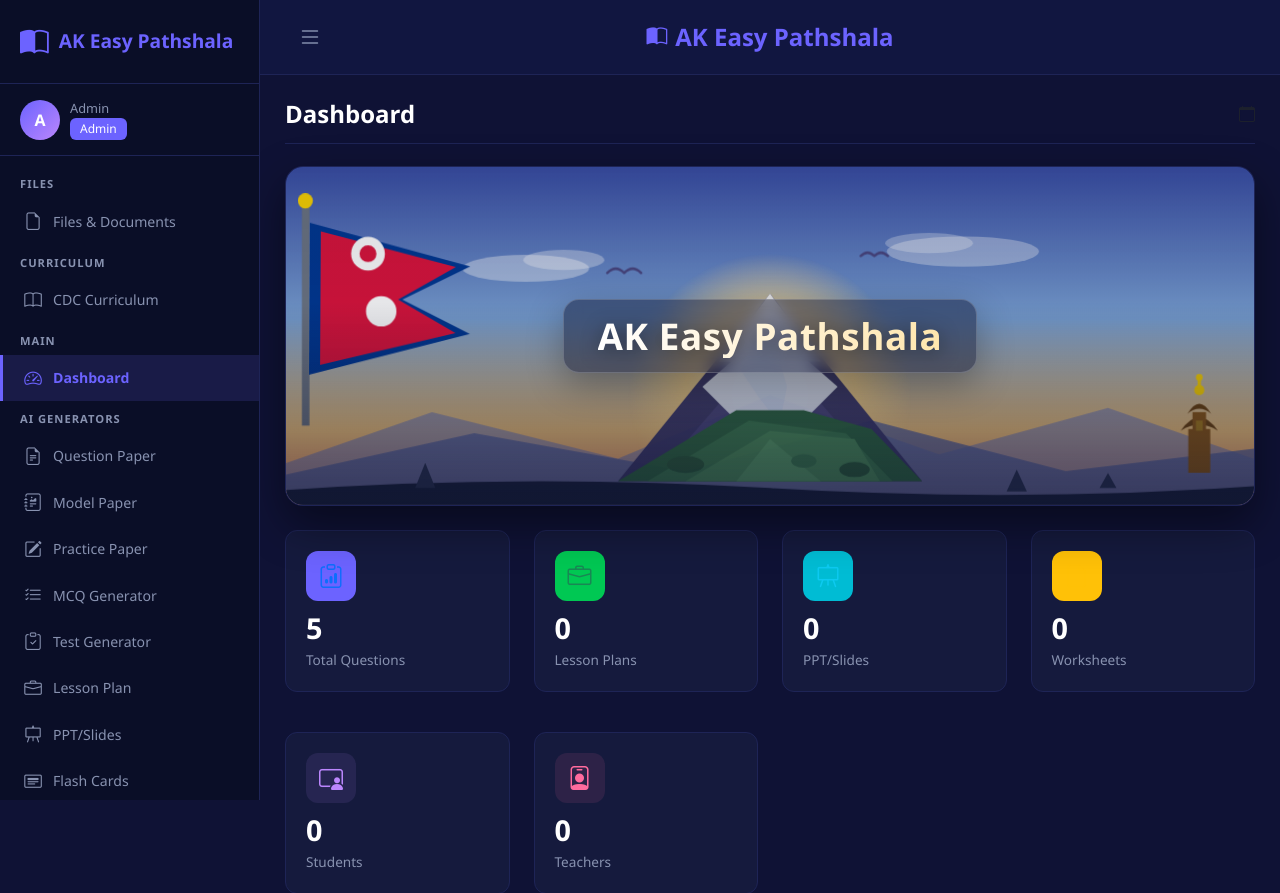
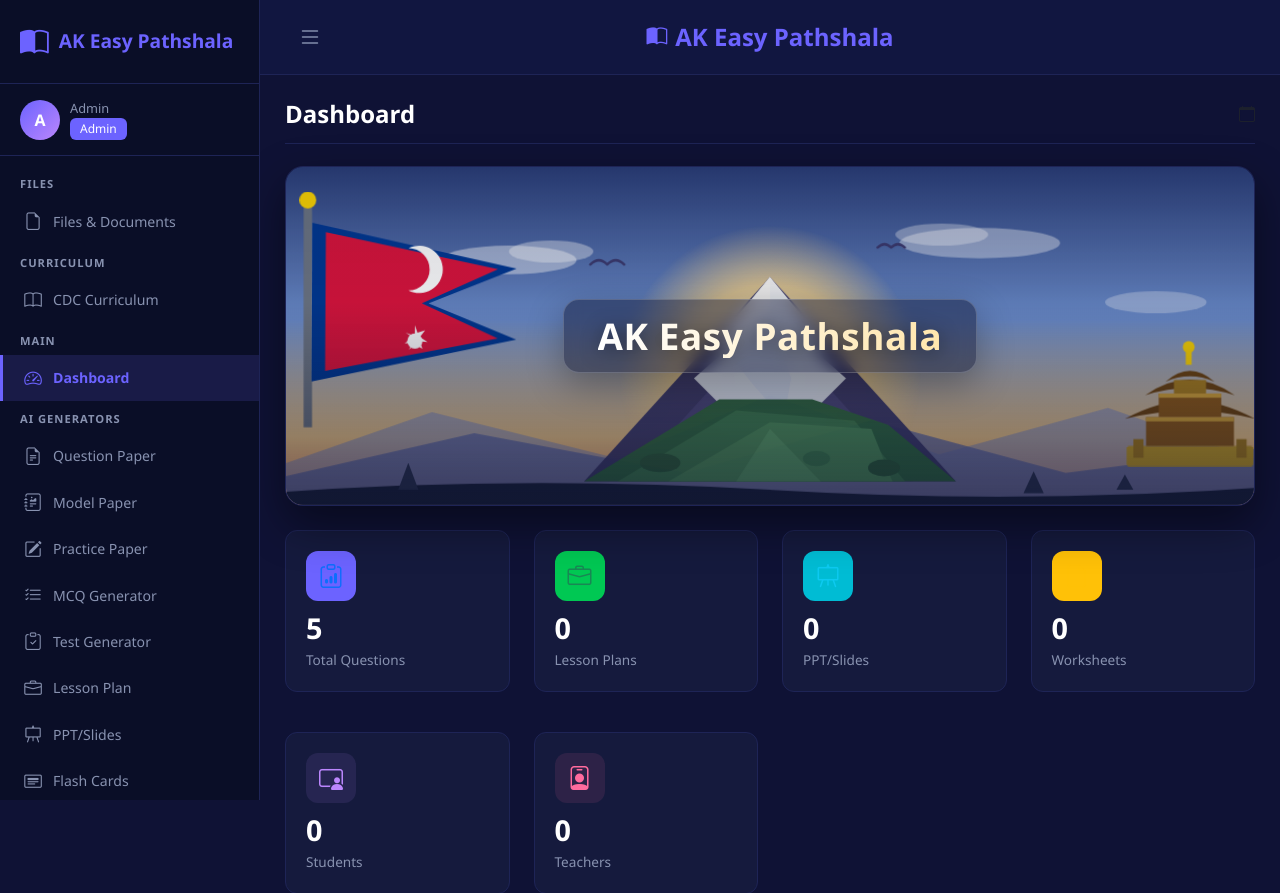
Before and after one commit to anilkurmi/AK-Easy-Pathshala-2027, a Flask app: page /dashboard in a window 1280 px wide. Shown: the top 893 px of the page. Run offline with Flask 3, Linux system fonts and the light colour scheme; a user stored in the database is signed in.

Commit message:
Make hero banner beautiful with crescent moon flag, sun rays and detailed Pashupatinath pagoda

```diff
--- a/static/css/style.css
+++ b/static/css/style.css
@@ -393,6 +393,10 @@ body {
     animation: cloudFloat 32s linear infinite reverse;
 }
 
+.cloud-slow2 {
+    animation: cloudFloat 40s linear infinite;
+}
+
 @keyframes cloudFloat {
     0% { transform: translateX(0); }
     50% { transform: translateX(20px); }
--- a/templates/dashboard.html
+++ b/templates/dashboard.html
@@ -8,13 +8,13 @@
         <svg viewBox="0 0 1200 400" preserveAspectRatio="xMidYMid slice" xmlns="http://www.w3.org/2000/svg">
             <defs>
                 <linearGradient id="skyGrad2" x1="0" y1="0" x2="0" y2="1">
-                    <stop offset="0%" stop-color="#3a4fa8"/>
-                    <stop offset="45%" stop-color="#7aa2d4"/>
-                    <stop offset="78%" stop-color="#f2c57c"/>
-                    <stop offset="100%" stop-color="#ff9a6b"/>
+                    <stop offset="0%" stop-color="#2b3f7a"/>
+                    <stop offset="45%" stop-color="#6d8fce"/>
+                    <stop offset="80%" stop-color="#f0c98a"/>
+                    <stop offset="100%" stop-color="#ffa06b"/>
                 </linearGradient>
                 <radialGradient id="sunGrad2" cx="50%" cy="50%" r="50%">
-                    <stop offset="0%" stop-color="#fff7d6" stop-opacity="1"/>
+                    <stop offset="0%" stop-color="#fffbe6" stop-opacity="1"/>
                     <stop offset="60%" stop-color="#ffd98a" stop-opacity="0.8"/>
                     <stop offset="100%" stop-color="#ffd98a" stop-opacity="0"/>
                 </radialGradient>
@@ -26,71 +26,80 @@
 
             <rect width="1200" height="400" fill="url(#skyGrad2)"/>
 
-            <circle class="sun-glow" cx="600" cy="270" r="150" fill="url(#sunGrad2)"/>
-            <circle cx="600" cy="270" r="45" fill="#fff3c4" opacity="0.95"/>
+            <circle class="sun-glow" cx="600" cy="250" r="160" fill="url(#sunGrad2)"/>
+            <circle cx="600" cy="250" r="42" fill="#fff3c4" opacity="0.95"/>
 
             <g class="cloud">
-                <ellipse cx="300" cy="120" rx="75" ry="16" fill="#ffffff" opacity="0.4"/>
-                <ellipse cx="345" cy="110" rx="48" ry="12" fill="#ffffff" opacity="0.35"/>
+                <ellipse cx="280" cy="110" rx="80" ry="17" fill="#ffffff" opacity="0.45"/>
+                <ellipse cx="330" cy="100" rx="50" ry="13" fill="#ffffff" opacity="0.4"/>
             </g>
             <g class="cloud cloud-slow">
-                <ellipse cx="820" cy="100" rx="90" ry="18" fill="#ffffff" opacity="0.35"/>
-                <ellipse cx="780" cy="90" rx="52" ry="12" fill="#ffffff" opacity="0.3"/>
+                <ellipse cx="840" cy="90" rx="95" ry="18" fill="#ffffff" opacity="0.4"/>
+                <ellipse cx="795" cy="80" rx="55" ry="13" fill="#ffffff" opacity="0.35"/>
+            </g>
+            <g class="cloud cloud-slow2">
+                <ellipse cx="1050" cy="160" rx="60" ry="13" fill="#ffffff" opacity="0.3"/>
             </g>
 
-            <polygon points="0,360 200,290 420,345 600,270 800,340 1000,285 1200,355 1200,400 0,400" fill="#6b7bbf" opacity="0.55"/>
-            <polygon points="0,370 250,315 500,360 720,300 950,360 1200,330 1200,400 0,400" fill="#55639f" opacity="0.75"/>
+            <polygon points="0,360 200,290 420,345 600,270 800,340 1000,285 1200,355 1200,400 0,400" fill="#7587c9" opacity="0.5"/>
+            <polygon points="0,372 250,315 500,362 720,300 950,362 1200,330 1200,400 0,400" fill="#5d6aa8" opacity="0.75"/>
 
             <g class="mountain-main">
-                <polygon points="420,372 600,150 780,372" fill="#3c3a6e"/>
-                <polygon points="460,372 600,210 740,372" fill="#4a4780"/>
-                <polygon points="600,150 660,230 540,230" fill="url(#snowGrad)"/>
-                <polygon points="600,150 600,230 540,230" fill="#ffffff" opacity="0.85"/>
-                <polygon points="560,230 600,190 640,230" fill="#f2f7ff"/>
-                <polygon points="520,260 600,190 680,260 640,300 560,300" fill="#e8f0ff"/>
-                <path d="M600,190 L620,260 L610,310 L600,290 L585,270 L565,240 Z" fill="#d7e4ff" opacity="0.6"/>
-                <polygon points="610,310 615,340 605,340 600,290" fill="#ffffff" opacity="0.5"/>
-                <polygon points="420,372 560,288 640,288 720,310 780,372" fill="#2e6b40"/>
-                <polygon points="455,372 575,300 690,315 745,372" fill="#3c7f4e"/>
-                <polygon points="500,372 600,312 700,322 730,372" fill="#4c925a"/>
-                <polygon points="560,372 600,322 660,372" fill="#5aa367"/>
-                <ellipse cx="500" cy="352" rx="22" ry="10" fill="#2a5f3a"/>
-                <ellipse cx="700" cy="358" rx="18" ry="9" fill="#2a5f3a"/>
-                <ellipse cx="640" cy="348" rx="15" ry="8" fill="#3c7f4e"/>
+                <polygon points="380,372 600,130 820,372" fill="#3c3a6e"/>
+                <polygon points="430,372 600,185 770,372" fill="#4a4780"/>
+                <polygon points="600,130 670,215 530,215" fill="url(#snowGrad)"/>
+                <polygon points="600,130 600,215 530,215" fill="#ffffff" opacity="0.9"/>
+                <polygon points="555,215 600,170 645,215" fill="#f6faff"/>
+                <polygon points="510,250 600,170 690,250 645,295 555,295" fill="#ecf3ff"/>
+                <path d="M600,170 L625,250 L615,305 L600,280 L582,260 L558,230 Z" fill="#d9e5ff" opacity="0.6"/>
+                <polygon points="615,305 618,338 606,338 600,280" fill="#ffffff" opacity="0.55"/>
+                <polygon points="380,372 540,275 650,275 740,305 820,372" fill="#2e6b40"/>
+                <polygon points="420,372 560,288 700,300 760,372" fill="#3c7f4e"/>
+                <polygon points="480,372 600,302 720,310 745,372" fill="#4c925a"/>
+                <polygon points="560,372 600,310 660,372" fill="#5aa367"/>
+                <ellipse cx="470" cy="350" rx="24" ry="11" fill="#2a5f3a"/>
+                <ellipse cx="735" cy="356" rx="19" ry="10" fill="#2a5f3a"/>
+                <ellipse cx="655" cy="345" rx="16" ry="9" fill="#3c7f4e"/>
             </g>
 
-            <g class="pashupatinath-thin">
-                <rect x="1095" y="310" width="26" height="52" fill="#8f5b18"/>
-                <path d="M1086,312 Q1108,280 1130,312 Q1108,298 1086,312 Z" fill="#6e4510"/>
-                <rect x="1100" y="290" width="16" height="24" fill="#8f5b18"/>
-                <path d="M1094,292 Q1108,268 1122,292 Q1108,280 1094,292 Z" fill="#6e4510"/>
-                <rect x="1104" y="300" width="8" height="12" fill="#a97f1e"/>
-                <circle cx="1108" cy="264" r="6" fill="#ffd700"/>
-                <rect x="1106" y="252" width="4" height="9" fill="#ffd700"/>
-                <circle cx="1108" cy="249" r="4" fill="#ffd700"/>
+            <g class="pashupatinath">
+                <rect x="1022" y="330" width="150" height="24" rx="3" fill="#c9a227"/>
+                <rect x="1045" y="296" width="104" height="34" fill="#8f5b18"/>
+                <path d="M1020,298 Q1097,255 1174,298 Q1097,279 1020,298 Z" fill="#6e4510"/>
+                <rect x="1060" y="268" width="74" height="28" fill="#8f5b18"/>
+                <path d="M1044,270 Q1097,233 1150,270 Q1097,253 1044,270 Z" fill="#6e4510"/>
+                <rect x="1078" y="252" width="38" height="16" fill="#a97f1e"/>
+                <path d="M1068,254 Q1097,228 1126,254 Q1097,241 1068,254 Z" fill="#6e4510"/>
+                <rect x="1045" y="296" width="104" height="5" fill="#d4a437"/>
+                <rect x="1060" y="268" width="74" height="5" fill="#d4a437"/>
+                <rect x="1030" y="322" width="12" height="22" fill="#a97f1e"/>
+                <rect x="1152" y="322" width="12" height="22" fill="#a97f1e"/>
+                <rect x="1092" y="218" width="7" height="16" fill="#ffd700"/>
+                <circle cx="1095.5" cy="213" r="7" fill="#ffd700"/>
             </g>
 
             <g class="nepal-flag-big">
-                <rect x="46" y="46" width="9" height="260" fill="#6d7684"/>
-                <circle cx="50" cy="40" r="9" fill="#ffd700"/>
+                <rect x="48" y="46" width="10" height="262" fill="#6d7684"/>
+                <circle cx="53" cy="39" r="10" fill="#ffd700"/>
                 <g class="flag-waving">
-                    <polygon points="55,66 245,116 165,156 245,196 55,246" fill="#003893"/>
-                    <polygon points="68,76 228,117 160,156 228,195 68,234" fill="#dc143c"/>
-                    <path d="M104,102 A20,20 0 1,1 144,102 A20,20 0 1,1 104,102 Z M114,102 A10,10 0 1,0 134,102 A10,10 0 1,0 114,102 Z" fill="#ffffff"/>
-                    <circle cx="140" cy="170" r="18" fill="#ffffff"/>
+                    <polygon points="58,66 300,118 196,160 300,202 58,254" fill="#003893"/>
+                    <polygon points="74,77 278,119 188,160 278,201 74,241" fill="#dc143c"/>
+                    <path d="M172,95 A28,28 0 1,1 172,145 A22,22 0 1,0 172,95 Z" fill="#ffffff"/>
+                    <circle cx="180" cy="205" r="9" fill="#ffffff"/>
+                    <path d="M180,186 L183,195 L192,192 L186,200 L195,206 L186,205 L189,214 L180,209 L173,215 L178,206 L168,208 L177,200 L169,195 L180,199 Z" fill="#ffffff"/>
                 </g>
             </g>
 
-            <path d="M0,384 Q300,362 600,380 T1200,376 L1200,400 0,400 Z" fill="#1a2340"/>
+            <path d="M0,386 Q300,364 600,382 T1200,378 L1200,400 0,400 Z" fill="#1a2340"/>
             <g class="pines" fill="#2b3557">
-                <polygon points="180,380 192,350 204,380"/>
-                <polygon points="880,384 892,358 904,384"/>
-                <polygon points="990,380 1000,362 1010,380"/>
+                <polygon points="160,382 172,350 184,382"/>
+                <polygon points="900,386 912,360 924,386"/>
+                <polygon points="1010,382 1020,364 1030,382"/>
             </g>
 
-            <g class="birds" stroke="#4a4780" stroke-width="3" fill="none" stroke-linecap="round">
-                <path d="M420,130 q10,-10 20,0 M440,130 q10,-10 20,0"/>
-                <path d="M720,110 q8,-8 16,0 M736,110 q8,-8 16,0"/>
+            <g class="birds" stroke="#3c3a6e" stroke-width="3" fill="none" stroke-linecap="round">
+                <path d="M400,120 q10,-10 20,0 M420,120 q10,-10 20,0"/>
+                <path d="M740,100 q8,-8 16,0 M756,100 q8,-8 16,0"/>
             </g>
         </svg>
     </div>
```
